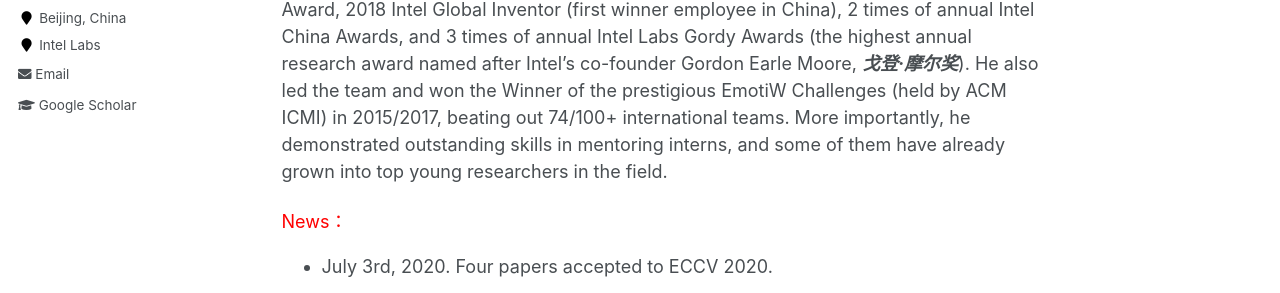
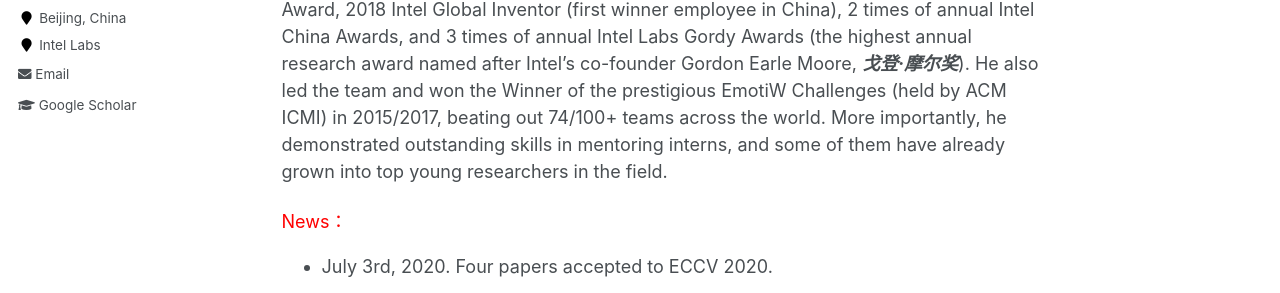
Before and after one commit to YaoAnbang/YaoAnbang.github.io, a Jekyll site: the page built from _pages/about.md, in a window 1280 px wide and 900 px high. Shown: the part 382-675 px from the top of the window. Built offline with Jekyll 4.4.1, drawn with Linux system fonts in a browser that asks for light colours.

Commit message:
Update about.md

```diff
--- a/_pages/about.md
+++ b/_pages/about.md
@@ -11,7 +11,7 @@ redirect_from:
 Short Bio
 =====
 
-Anbang Yao got his Ph.D. degree from Tsinghua University in Jan. 2010. He is currently a Senior Staff Scientist at Intel Labs China where he leads the research efforts on developing omni-scale high-performance intelligent vision systems. He has about 70 PCT/US/EP patent applications got granted/filed, which are widely used in Intel AI related HW designs (such as Intel® Movidius™ Neural Compute Sticks and Intel® Arria® 10  SoC FPGAs) and SW applications (such as Intel® RealSense™ SDK and Intel® Distribution of OpenVINO™ Toolkit). As the first/corresponding author, he has published about 30 top-tier research papers in NeurIPS, ICLR, CVPR, ICCV, ECCV, TPAMI, IJCV, TIP, PR and etc. He has been recognized with numerous Awards at Intel, such as 1 Distinguished Invention Award, 2018 Intel Global Inventor (first winner employee in China), 2 times of annual Intel China Awards, and 3 times of annual Intel Labs Gordy Awards (the highest annual research award named after Intel's co-founder Gordon Earle Moore, ***戈登·摩尔奖***). He also led the team and won the Winner of the prestigious EmotiW Challenges (held by ACM ICMI) in 2015/2017, beating out 74/100+ international teams. More importantly, he demonstrated outstanding skills in mentoring interns, and some of them have already grown into top young researchers in the field.
+Anbang Yao got his Ph.D. degree from Tsinghua University in Jan. 2010. He is currently a Senior Staff Scientist at Intel Labs China where he leads the research efforts on developing omni-scale high-performance intelligent vision systems. He has about 70 PCT/US/EP patent applications got granted/filed, which are widely used in Intel AI related HW designs (such as Intel® Movidius™ Neural Compute Sticks and Intel® Arria® 10  SoC FPGAs) and SW applications (such as Intel® RealSense™ SDK and Intel® Distribution of OpenVINO™ Toolkit). As the first/corresponding author, he has published about 30 top-tier research papers in NeurIPS, ICLR, CVPR, ICCV, ECCV, TPAMI, IJCV, TIP, PR and etc. He has been recognized with numerous Awards at Intel, such as 1 Distinguished Invention Award, 2018 Intel Global Inventor (first winner employee in China), 2 times of annual Intel China Awards, and 3 times of annual Intel Labs Gordy Awards (the highest annual research award named after Intel's co-founder Gordon Earle Moore, ***戈登·摩尔奖***). He also led the team and won the Winner of the prestigious EmotiW Challenges (held by ACM ICMI) in 2015/2017, beating out 74/100+ teams across the world. More importantly, he demonstrated outstanding skills in mentoring interns, and some of them have already grown into top young researchers in the field.
 
 <font color="red">News：</font>
 + July 3rd, 2020. Four papers accepted to ECCV 2020.
```
